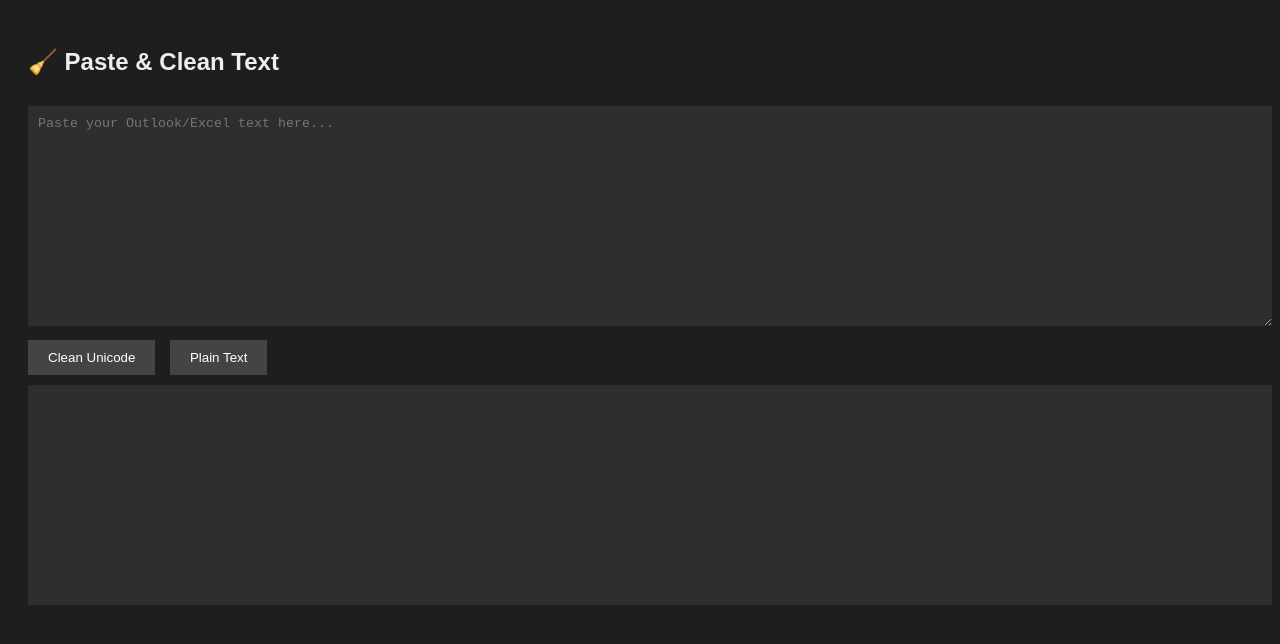
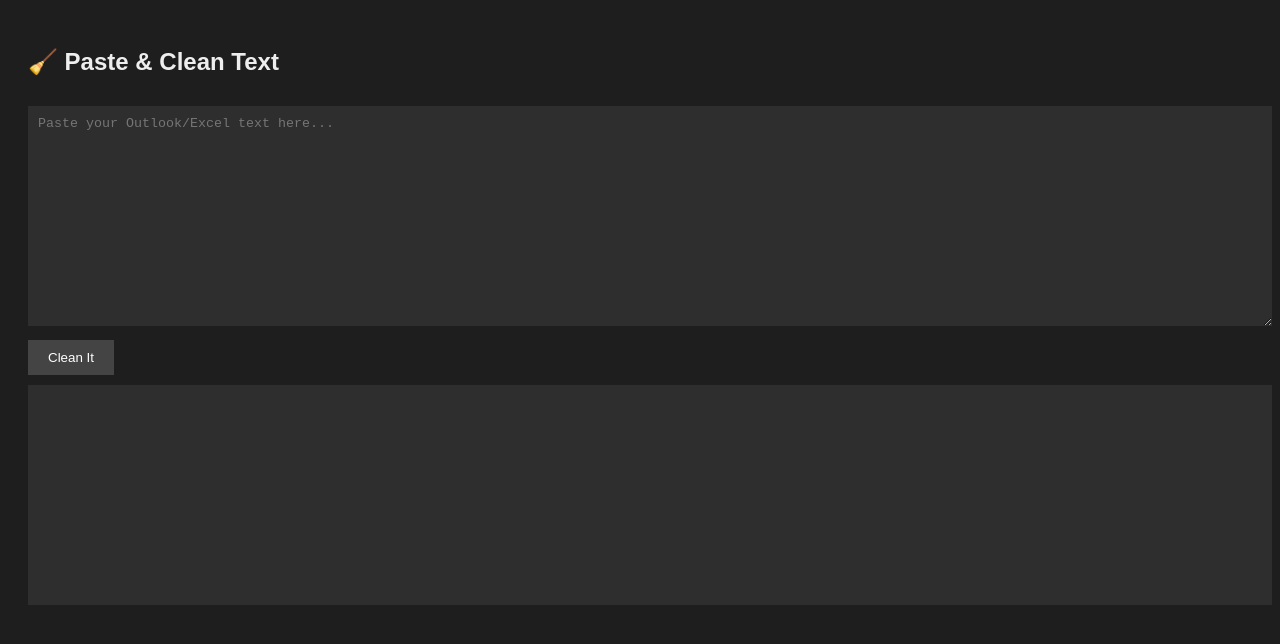
Before and after one commit to Sancires/text-decrapifier, a plain HTML site: page index.html in a window 1280 px wide. Drawn offline with Linux system fonts and the light colour scheme.

Commit message:
Revert "Update index.html"
This reverts commit f05eb3ca300d72107f7424c1e1804fe378127369.

```diff
--- a/index.html
+++ b/index.html
@@ -6,37 +6,24 @@
   <style>
     body { font-family: sans-serif; padding: 20px; background: #1e1e1e; color: #eee; }
     textarea, pre { width: 100%; height: 200px; margin-top: 10px; background: #2e2e2e; color: #eee; border: none; padding: 10px; font-family: monospace; }
-    button { margin-top: 10px; margin-right: 10px; padding: 10px 20px; background: #444; color: #fff; border: none; cursor: pointer; }
+    button { margin-top: 10px; padding: 10px 20px; background: #444; color: #fff; border: none; cursor: pointer; }
     button:hover { background: #666; }
   </style>
 </head>
 <body>
   <h2>🧹 Paste & Clean Text</h2>
   <textarea id="input" placeholder="Paste your Outlook/Excel text here..."></textarea>
-  <div>
-    <button onclick="cleanText()">Clean Unicode</button>
-    <button onclick="stripSymbols()">Plain Text</button>
-  </div>
+  <button onclick="cleanText()">Clean It</button>
   <pre id="output" placeholder="Cleaned output will appear here..."></pre>
 
   <script>
     function cleanText() {
       let raw = document.getElementById('input').value;
 
+      // Replace non-breaking spaces, zero-width spaces, and other invisible junk
       let cleaned = raw
-        .replace(/[\u00A0\u200B\u200C\u200D\uFEFF]/g, ' ')  // Replace invisible Unicode with space
+        .replace(/[\u00A0\u200B\u200C\u200D\uFEFF]/g, ' ')  // Replace with regular space
         .replace(/[^\x20-\x7E\n\r]/g, ''); // Remove non-ASCII except line breaks
-
-      document.getElementById('output').textContent = cleaned;
-    }
-
-    function stripSymbols() {
-      let raw = document.getElementById('input').value;
-
-      let cleaned = raw
-        .replace(/[\u00A0\u200B\u200C\u200D\uFEFF]/g, ' ')  // Remove invisible junk
-        .replace(/[\$\¢£¥€₹]/g, '')                        // Remove currency symbols
-        .replace(/[^\x20-\x7E\n\r]/g, '');                 // Remove non-ASCII
 
       document.getElementById('output').textContent = cleaned;
     }
```
